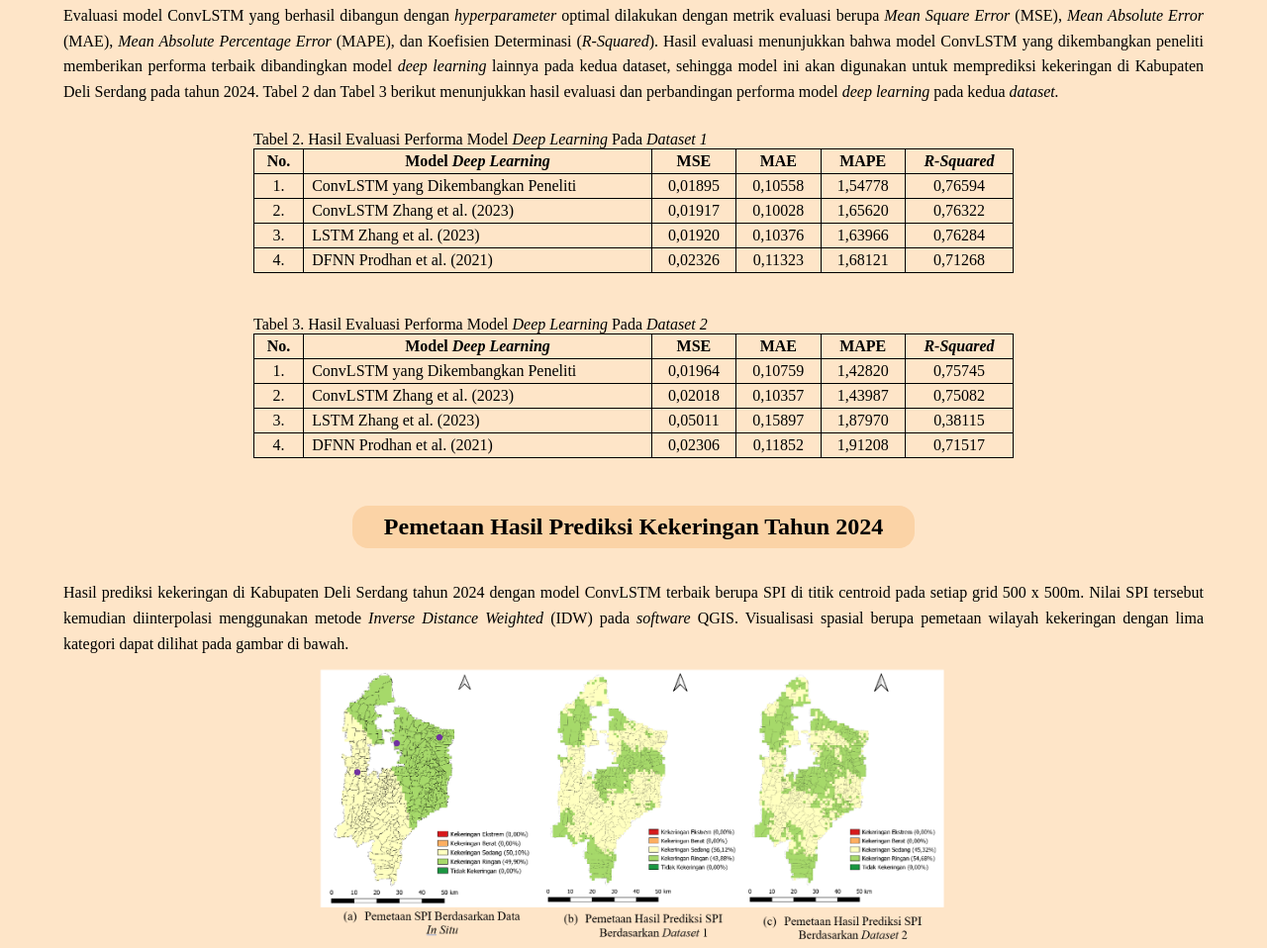
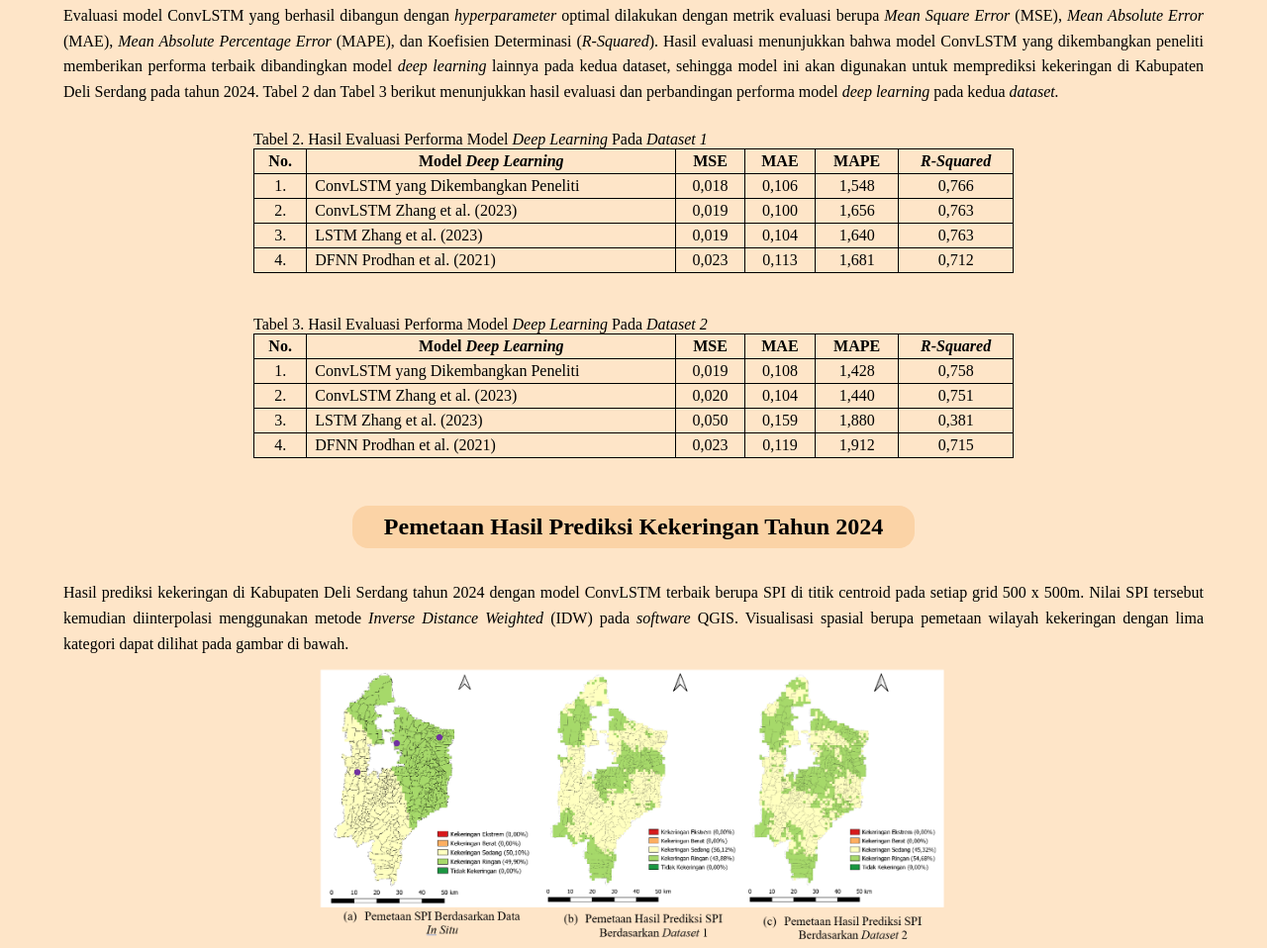
Before and after one commit to pratiwi11/222112286-dashboard-pemetaan-kekeringan, a plain HTML site: page index.html in a window 1280 px wide. Shown: the part 3777-4735 px from the top of the page at 99% size. Drawn offline with nearby package versions, Linux system fonts and the light colour scheme.

Commit message:
index.html

```diff
--- a/index.html
+++ b/index.html
@@ -374,34 +374,34 @@
           <tr>
             <td>1.</td>
             <td>ConvLSTM yang Dikembangkan Peneliti</td>
-            <td>0,01895</td>
-            <td>0,10558</td>
-            <td>1,54778</td>
-            <td>0,76594</td>
+            <td>0,018</td>
+            <td>0,106</td>
+            <td>1,548</td>
+            <td>0,766</td>
           </tr>
           <tr>
             <td>2.</td>
             <td>ConvLSTM Zhang et al. (2023)</td>
-            <td>0,01917</td>
-            <td>0,10028</td>
-            <td>1,65620</td>
-            <td>0,76322</td>
+            <td>0,019</td>
+            <td>0,100</td>
+            <td>1,656</td>
+            <td>0,763</td>
           </tr>
           <tr>
             <td>3.</td>
             <td>LSTM Zhang et al. (2023)</td>
-            <td>0,01920</td>
-            <td>0,10376</td>
-            <td>1,63966</td>
-            <td>0,76284</td>
+            <td>0,019</td>
+            <td>0,104</td>
+            <td>1,640</td>
+            <td>0,763</td>
           </tr>
           <tr>
             <td>4.</td>
             <td>DFNN Prodhan et al. (2021)</td>
-            <td>0,02326</td>
-            <td>0,11323</td>
-            <td>1,68121</td>
-            <td>0,71268</td>
+            <td>0,023</td>
+            <td>0,113</td>
+            <td>1,681</td>
+            <td>0,712</td>
           </tr>
         </table>
       </div>
@@ -424,34 +424,34 @@
           <tr>
             <td>1.</td>
             <td>ConvLSTM yang Dikembangkan Peneliti</td>
-            <td>0,01964</td>
-            <td>0,10759</td>
-            <td>1,42820</td>
-            <td>0,75745</td>
+            <td>0,019</td>
+            <td>0,108</td>
+            <td>1,428</td>
+            <td>0,758</td>
           </tr>
           <tr>
             <td>2.</td>
             <td>ConvLSTM Zhang et al. (2023)</td>
-            <td>0,02018</td>
-            <td>0,10357</td>
-            <td>1,43987</td>
-            <td>0,75082</td>
+            <td>0,020</td>
+            <td>0,104</td>
+            <td>1,440</td>
+            <td>0,751</td>
           </tr>
           <tr>
             <td>3.</td>
             <td>LSTM Zhang et al. (2023)</td>
-            <td>0,05011</td>
-            <td>0,15897</td>
-            <td>1,87970</td>
-            <td>0,38115</td>
+            <td>0,050</td>
+            <td>0,159</td>
+            <td>1,880</td>
+            <td>0,381</td>
           </tr>
           <tr>
             <td>4.</td>
             <td>DFNN Prodhan et al. (2021)</td>
-            <td>0,02306</td>
-            <td>0,11852</td>
-            <td>1,91208</td>
-            <td>0,71517</td>
+            <td>0,023</td>
+            <td>0,119</td>
+            <td>1,912</td>
+            <td>0,715</td>
           </tr>
         </table>
       </div>
```
